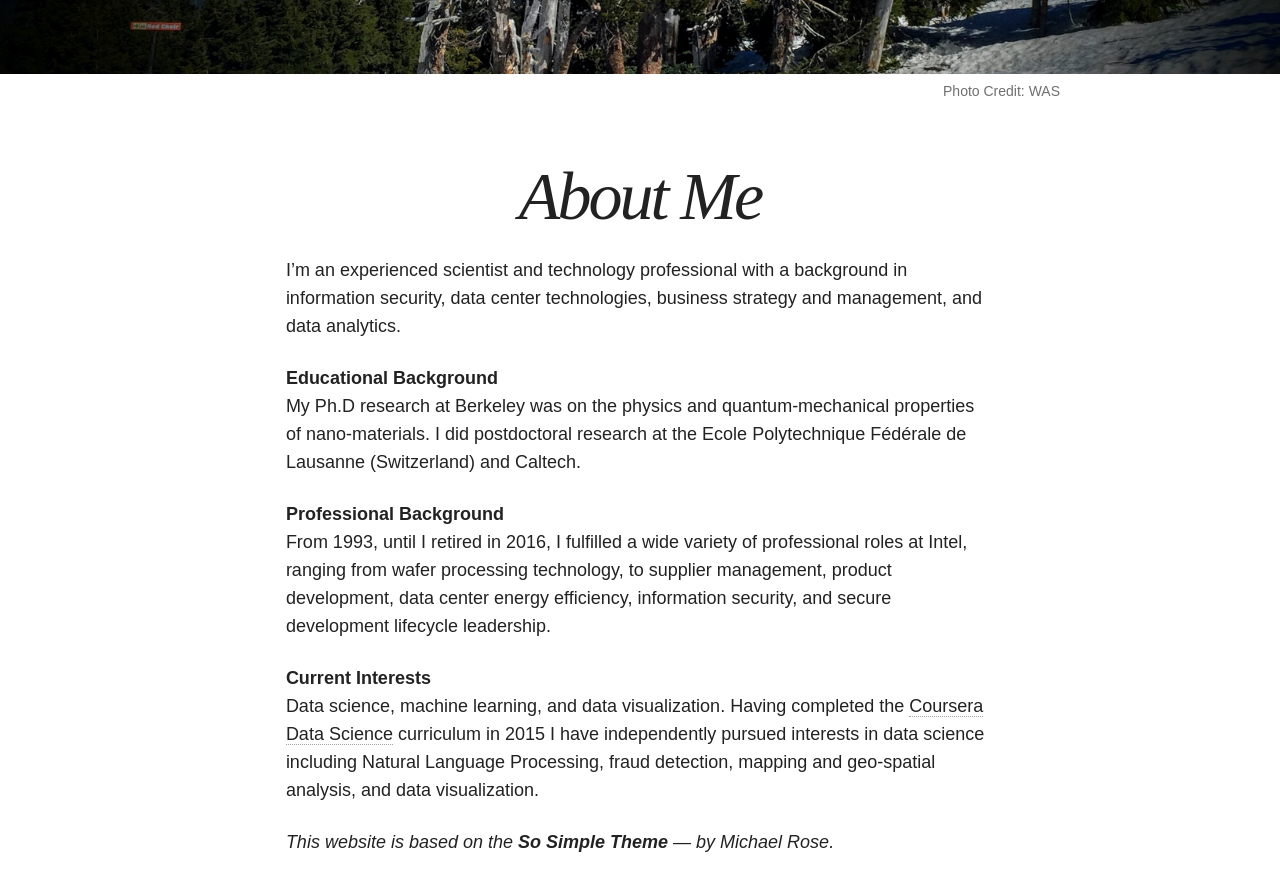
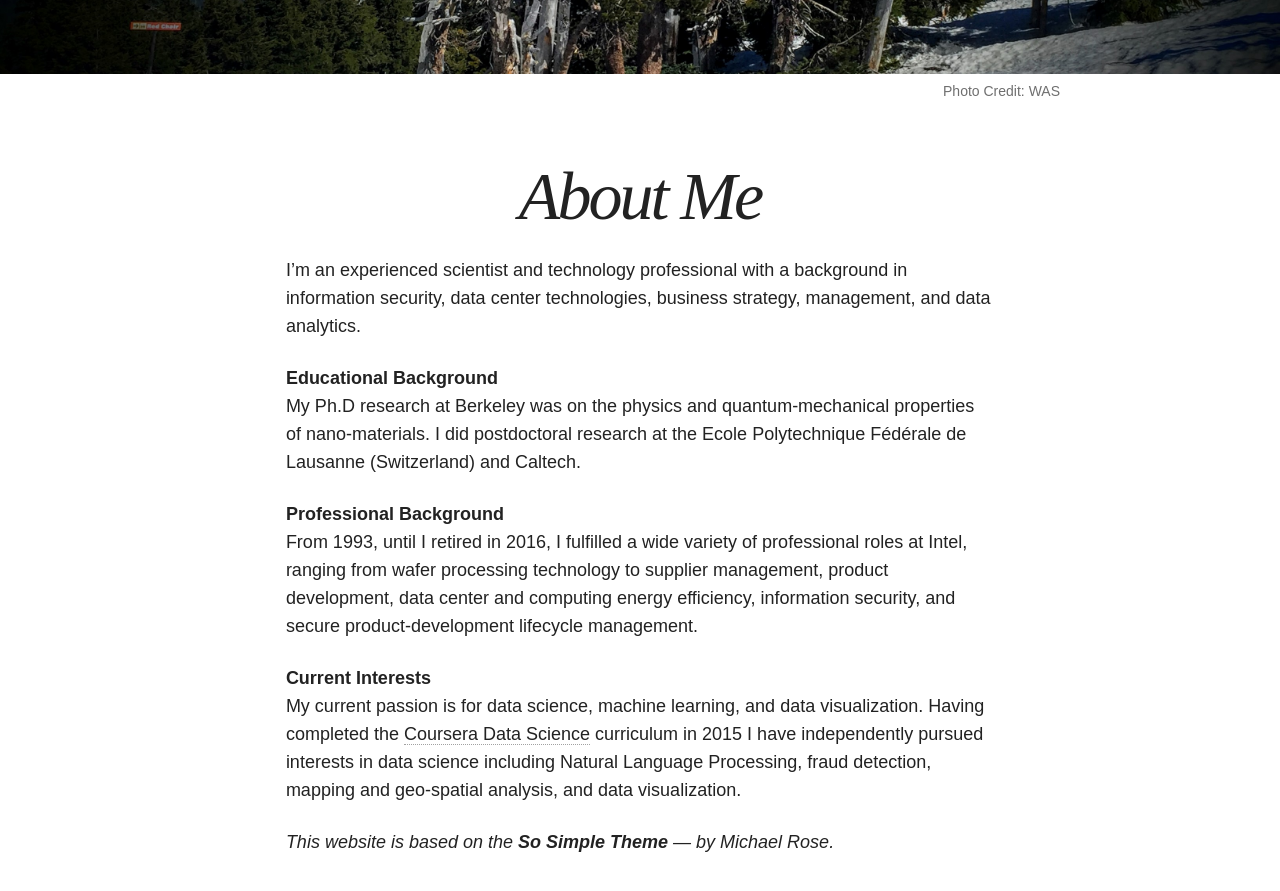
Before and after one commit to ww44ss/ww44ss.github.io, a Jekyll site: the page built from about/index.md, in a window 1280 px wide and 900 px high, scrolled down 558 px. Shown: the top 891 px of the window. Built offline with Jekyll 4.4.1, drawn with Linux system fonts in a browser that asks for light colours; nearby versions of some CDN libraries.

Commit message:
update to about

```diff
--- a/about/index.md
+++ b/about/index.md
@@ -9,16 +9,16 @@ image:
 
 ---
 
-I’m an experienced scientist and technology professional with a background in information security, data center technologies, business strategy and management, and data analytics.
+I’m an experienced scientist and technology professional with a background in information security, data center technologies, business strategy, management, and data analytics.
 
 __Educational Background__
 My Ph.D research at Berkeley was on the physics and quantum-mechanical properties of nano-materials. I did postdoctoral research at the Ecole Polytechnique Fédérale de Lausanne (Switzerland) and Caltech.
 
 __Professional Background__
-From 1993, until I retired in 2016, I fulfilled a wide variety of professional roles at Intel, ranging from wafer processing technology, to supplier management, product development, data center energy efficiency, information security, and secure development lifecycle leadership.
+From 1993, until I retired in 2016, I fulfilled a wide variety of professional roles at Intel, ranging from wafer processing technology to supplier management, product development, data center and computing energy efficiency, information security, and secure product-development lifecycle management.
 
 __Current Interests__
-Data science, machine learning, and data visualization. Having completed the [Coursera Data Science](https://www.coursera.org/specializations/jhu-data-science) curriculum in 2015 I have independently pursued interests in data science including Natural Language Processing, fraud detection, mapping and geo-spatial analysis, and data visualization.
+My current passion is for data science, machine learning, and data visualization. Having completed the [Coursera Data Science](https://www.coursera.org/specializations/jhu-data-science) curriculum in 2015 I have independently pursued interests in data science including Natural Language Processing, fraud detection, mapping and geo-spatial analysis, and data visualization.
 
 
 _This website is based on the **So Simple Theme** --- by [Michael Rose](http://mademistakes.com)._
```
